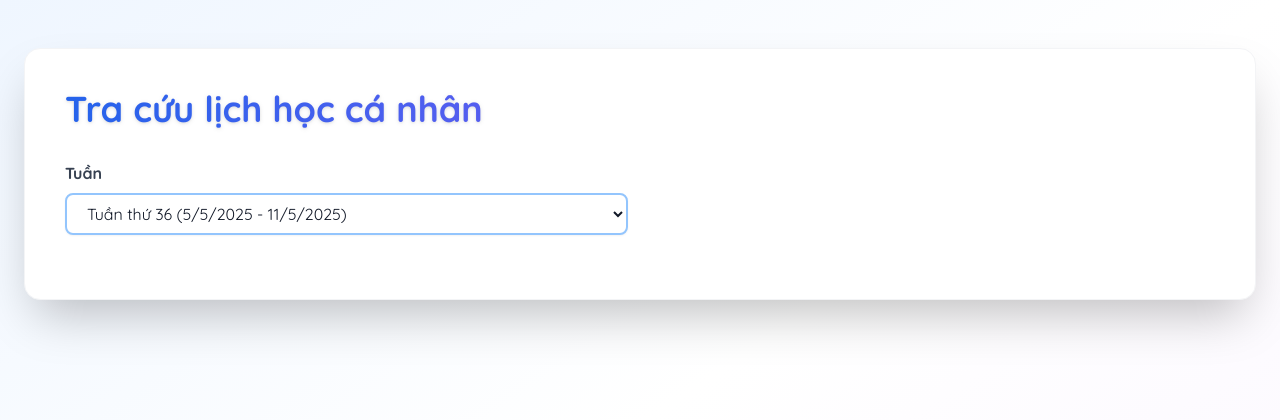
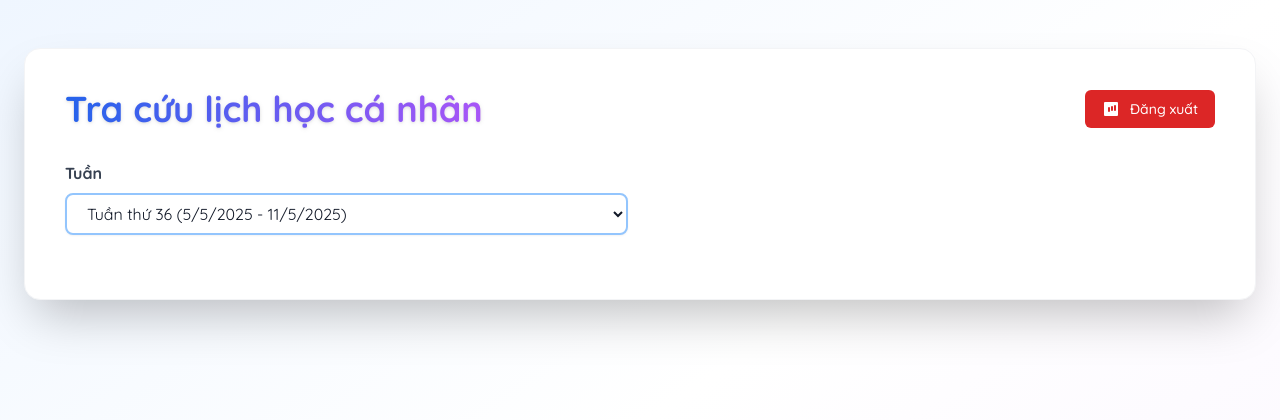
Before and after one commit to quantoof/lichHocTLU, a Flask app: template templates/index.html in a window 1280 px wide. Shown: the top 420 px of the page. Run offline with Flask 3, Linux system fonts and the light colour scheme; the template is opened without the code that fills it, so the values that code supplies are empty; some libraries are stand-ins or nearby versions.

Commit message:
Add logout functionality and update UI with logout button

```diff
--- a/app.py
+++ b/app.py
@@ -146,6 +146,13 @@ def schedule():
         error = str(e)
     return render_template('index.html', schedule=schedule, error=error, selected_week=selected_week, csrf_token=generate_csrf())
 
+@app.route('/logout')
+@login_required
+def logout():
+    logout_user()
+    session.clear()
+    return redirect(url_for('login'))
+
 def get_latest_semester_id(token):
     data = api_get("/api/schoolyear/1/10000", token)
     semester_ids = [
--- a/templates/index.html
+++ b/templates/index.html
@@ -33,7 +33,15 @@
   <body class="bg-gradient-to-br from-blue-50 via-white to-purple-50 dark:from-gray-900 dark:via-gray-950 dark:to-gray-900 min-h-screen text-gray-900 dark:text-gray-100">
     <div class="max-w-7xl mx-auto px-4 sm:px-6">
       <div class="bg-white dark:bg-gray-900 rounded-2xl shadow-2xl p-4 sm:p-10 mt-6 sm:mt-12 border border-gray-100 dark:border-gray-800">
-        <h2 class="mb-6 sm:mb-8 text-2xl sm:text-4xl font-extrabold text-transparent bg-clip-text bg-gradient-to-r from-blue-600 to-purple-500 dark:from-blue-400 dark:to-purple-300 drop-shadow">Tra cứu lịch học cá nhân</h2>
+        <div class="flex justify-between items-center mb-6 sm:mb-8">
+          <h2 class="text-2xl sm:text-4xl font-extrabold text-transparent bg-clip-text bg-gradient-to-r from-blue-600 to-purple-500 dark:from-blue-400 dark:to-purple-300 drop-shadow">Tra cứu lịch học cá nhân</h2>
+          <a href="{{ url_for('logout') }}" class="inline-flex items-center px-4 py-2 border border-transparent text-sm font-medium rounded-md text-white bg-red-600 hover:bg-red-700 focus:outline-none focus:ring-2 focus:ring-offset-2 focus:ring-red-500 transition-colors">
+            <svg xmlns="http://www.w3.org/2000/svg" class="h-5 w-5 mr-2" viewBox="0 0 20 20" fill="currentColor">
+              <path fill-rule="evenodd" d="M3 3a1 1 0 00-1 1v12a1 1 0 001 1h12a1 1 0 001-1V4a1 1 0 00-1-1H3zm11 4a1 1 0 10-2 0v4a1 1 0 102 0V7zm-3 1a1 1 0 10-2 0v3a1 1 0 102 0V8zM8 9a1 1 0 00-2 0v3a1 1 0 102 0V9z" clip-rule="evenodd" />
+            </svg>
+            Đăng xuất
+          </a>
+        </div>
         <form method="post" class="grid grid-cols-1 md:grid-cols-2 gap-4 sm:gap-6 mb-4 sm:mb-6">
           <input type="hidden" name="csrf_token" value="{{ csrf_token }}">
           <div>
```
